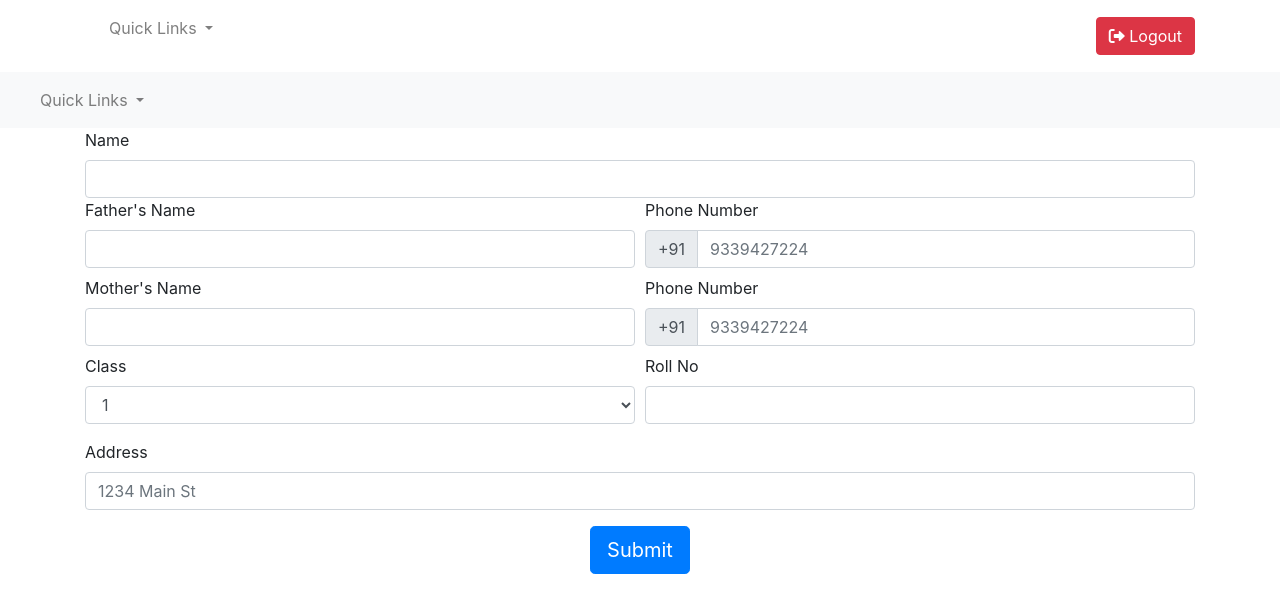
After one commit to Soumajit2004/svvm-student-manager, a Flask app: template templates/new_student.html in a window 1280 px wide. The commit adds this page. Shown: the top 613 px of the page. Run offline with Flask 2, Linux system fonts and the light colour scheme; the template is opened without the code that fills it, so the values that code supplies are empty; some libraries are stand-ins or nearby versions.

Commit message:
major ui changes
*form page
*page route
*sucess page

```diff
--- a/templates/navbar.html
+++ b/templates/navbar.html
@@ -6,9 +6,6 @@
     </button>
     <div class="collapse navbar-collapse" id="navbarNavDropdown">
       <ul class="navbar-nav">
-        <li class="nav-item active">
-          <a class="nav-link" href="#">Home <span class="sr-only">(current)</span></a>
-        </li>
         <li class="nav-item dropdown">
           <a class="nav-link dropdown-toggle" href="#" id="navbarDropdownMenuLink" data-toggle="dropdown" aria-haspopup="true" aria-expanded="false">
             Quick Links
--- /dev/null
+++ b/templates/new_student.html
@@ -0,0 +1,84 @@
+
+        {% include "header.html" %}
+        {% include "navbar.html" %}
+
+
+        <div class="container">
+
+
+                <div class="form-row">
+                     <div class="col">
+                    <label for="exampleFormControlInput1">Name</label>
+
+                    <input type="text" class="form-control" >
+                  </div>
+                </div>
+        <div class="form-row">
+            <div class="col-12 col-lg-6">
+                <label for="exampleFormControlInput1">Father's Name</label>
+                <input type="text" class="form-control">
+              </div>
+                <div class="col-12 col-lg-6">
+                       <label for="exampleFormControlInput1">Phone Number</label>
+
+          <div class="input-group mb-2">
+            <div class="input-group-prepend">
+              <div class="input-group-text">+91</div>
+            </div>
+            <input type="number" class="form-control" id="exampleFormInputControlInput1" placeholder="9339427224">
+          </div>
+        </div>
+            </div>
+                <div class="form-row">
+            <div class="col-12 col-lg-6">
+                <label for="exampleFormControlInput1">Mother's Name</label>
+                <input type="text" class="form-control">
+              </div>
+                <div class="col-12 col-lg-6">
+                       <label for="exampleFormControlInput1">Phone Number</label>
+
+          <div class="input-group mb-2">
+            <div class="input-group-prepend">
+              <div class="input-group-text">+91</div>
+            </div>
+            <input type="number" class="form-control" id="exampleFormInputControlInput1" placeholder="9339427224">
+          </div>
+        </div>
+            </div>
+                <div class="form-row">
+                  <div class="form-group col-6">
+              <label for="exampleFormControlSelect1">Class</label>
+              <select class="form-control" id="exampleFormControlSelect1">
+                <option>1</option>
+                <option>2</option>
+                <option>3</option>
+                <option>4</option>
+                <option>5</option>
+                <option>6</option>
+                <option>7</option>
+                <option>8</option>
+                <option>9</option>
+                <option>10</option>
+                <option>11</option>
+                <option>12</option>
+              </select>
+            </div>
+                  <div class="form- col-6">
+              <label for="exampleFormControlSelect1">Roll No</label>
+              <input type="number" class="form-control">
+            </div>
+                </div>
+
+              <div class="form-group">
+                <label for="inputAddress">Address</label>
+                <input type="text" class="form-control" id="inputAddress" placeholder="1234 Main St">
+              </div>
+
+
+          </form>
+            <div class="text-center">
+       <a type="button" class="btn btn-primary btn-lg" href={{ url_for("sucess") }}>Submit</a>
+    </div>
+        </div>
+
+        {% include "footer.html" %}
```
Also changed, not shown: app.py (+10 -9 lines), templates/students.html (+7 -11 lines), templates/sucess.html (added, +9 -0 lines).
